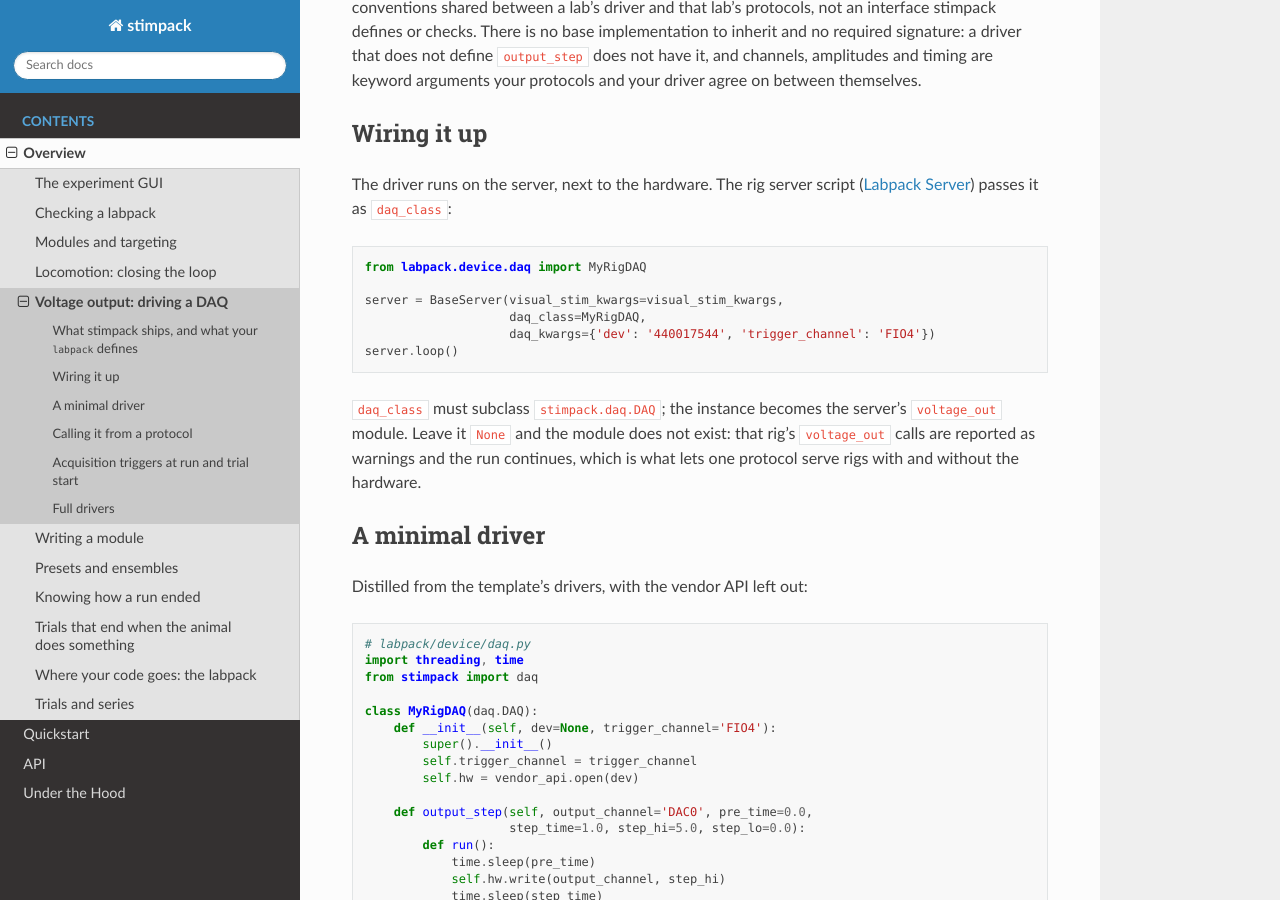
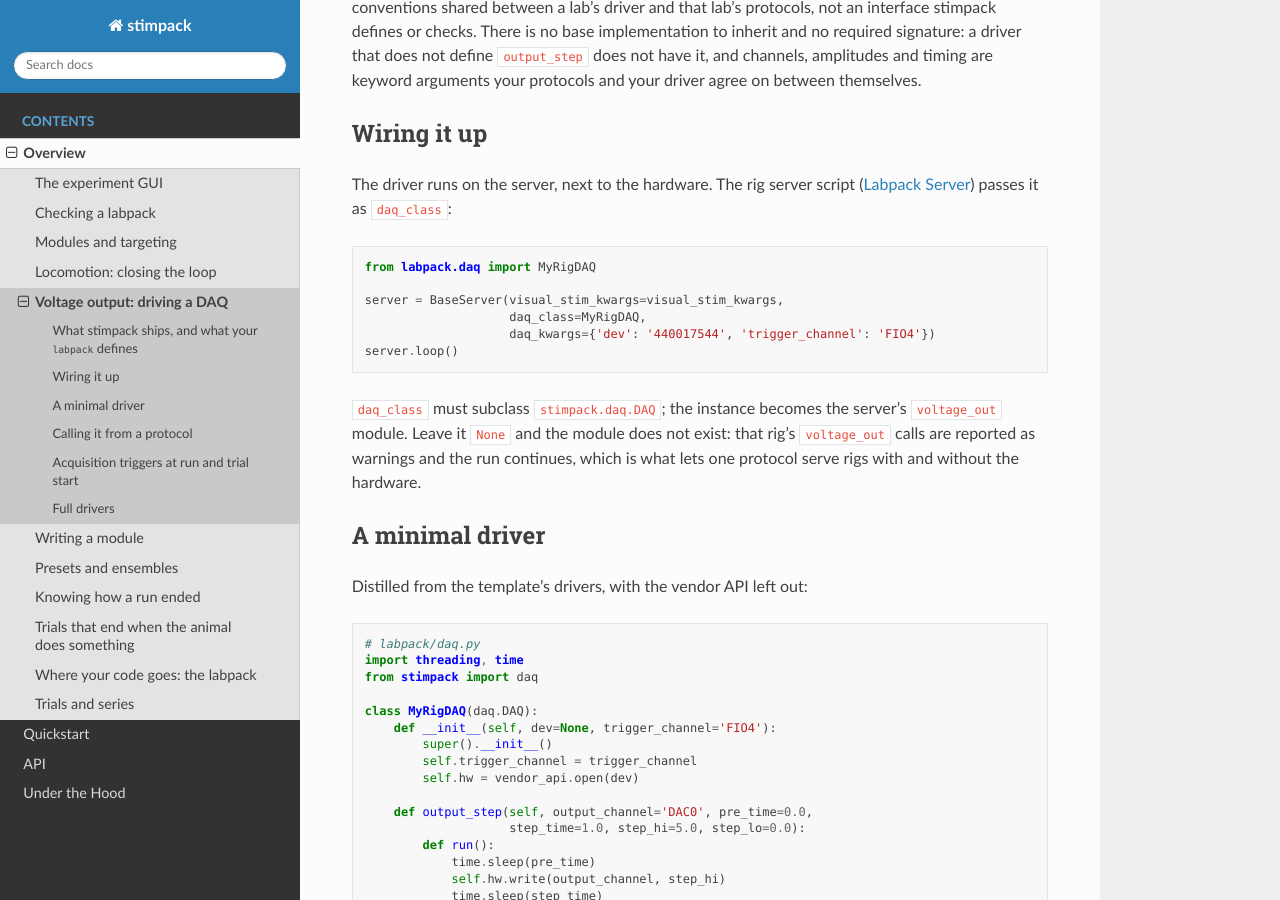
Before and after one commit to ClandininLab/stimpack, a Sphinx documentation site: the page built from docs/source/voltage_out.rst, in a window 1280 px wide and 900 px high, scrolled down 733 px. Built offline with Sphinx 7.4.7 and the Read the Docs theme 3.1.0, drawn with Linux system fonts in a browser that asks for light colours; some of the changed text lies outside the part shown.

Commit message:
Point the docs at the labpacks' flattened trees
labpack-template 9309c33 flattened its internal device grouping the same
way stimpack did; the pages that cite template paths and model labpack
imports follow: locomotion.rst (FtClosedLoopManager import and the
fictrac file, now template_labpack/locomotion/fictrac.py), voltage_out
(labpack/daq.py), labpack_configs and subframes (module_paths examples).

Co-Authored-By: Claude Fable 5 <noreply@anthropic.com>
Claude-Session: https://claude.ai/code/session_01CPhcJNpT2UTPfwvfJKLdVv

```diff
--- a/docs/source/labpack_configs.rst
+++ b/docs/source/labpack_configs.rst
@@ -36,7 +36,7 @@ An example may look like:
       # data: template_labpack/data.py           # class must be named "Data"
       #   Only once it overrides something -- see "Using your own data class" below.
       client: template_labpack/client.py         # class must be named "Client"
-      daq: template_labpack/device/daq.py
+      daq: template_labpack/daq.py
       visual_stim:                               # may be a list of directories
         - template_labpack/visual_stim/example
 
--- a/docs/source/locomotion.rst
+++ b/docs/source/locomotion.rst
@@ -59,7 +59,7 @@ subclass in your ``labpack``, passed to the rig server:
 
 .. code-block:: python
 
-    from your_labpack.device.locomotion.loco_managers.fictrac_managers import FtClosedLoopManager
+    from your_labpack.locomotion.fictrac import FtClosedLoopManager
 
     server = BaseServer(visual_stim_kwargs=visual_stim_kwargs,
                         loco_class=FtClosedLoopManager,
@@ -75,7 +75,7 @@ which is what lets one protocol serve rigs with and without tracking.
 
 **FicTrac** [#fictrac]_, the spherical-treadmill tracker most of our rigs use, ships in the
 ``labpack`` template as a worked example:
-``template_labpack/device/locomotion/loco_managers/fictrac_managers.py``. It launches the FicTrac
+``template_labpack/locomotion/fictrac.py``. It launches the FicTrac
 binary, reads its output stream, and maps the columns FicTrac reports into subject state. Copy and
 adapt it -- the column indices and socket settings at the top of that file are the parts a
 different FicTrac configuration changes. It is in the template rather than in stimpack
--- a/docs/source/subframes.rst
+++ b/docs/source/subframes.rst
@@ -78,7 +78,7 @@ which validates, plays, and looks like it is working. The depth matters as much
 `Limits`_ — 8-bit patterns cannot exceed 120 Hz, so multiplexing means 4-bit.
 
 **2. A driver for it.** ``labpack-template`` ships a DLPC350 driver at
-``template_labpack/device/dlpc350.py`` with a tested ``pattern_mode()``; a lab with that projector
+``template_labpack/dlpc350.py`` with a tested ``pattern_mode()``; a lab with that projector
 can use it as-is. For other hardware, what the rest of this page needs from a driver is only that it
 can be handed an ordered list of channel names.
 
--- a/docs/source/voltage_out.rst
+++ b/docs/source/voltage_out.rst
@@ -37,7 +37,7 @@ Wiring it up
 The driver runs on the server, next to the hardware. The rig server script
 (:doc:`labpack_server`) passes it as ``daq_class``::
 
-    from labpack.device.daq import MyRigDAQ
+    from labpack.daq import MyRigDAQ
 
     server = BaseServer(visual_stim_kwargs=visual_stim_kwargs,
                         daq_class=MyRigDAQ,
@@ -54,7 +54,7 @@ A minimal driver
 
 Distilled from the template's drivers, with the vendor API left out::
 
-    # labpack/device/daq.py
+    # labpack/daq.py
     import threading, time
     from stimpack import daq
 
@@ -144,7 +144,7 @@ object subclass it to forward more. With no ``trigger`` key, no trigger is sent.
 Full drivers
 ============
 
-``labpack-template`` ships complete, working drivers to copy: ``template_labpack/device/daq.py``
+``labpack-template`` ships complete, working drivers to copy: ``template_labpack/daq.py``
 has NI-DAQ drivers (``NIUSB6001``, ``NIUSB6210``, via ``nidaqmx``), a LabJack T-series driver
 (via ``ljm``) with waveform stream-out, and a ``DAQonServer`` subclass that forwards the streaming
 methods; ``server/example_server.py`` shows where ``daq_class`` goes.
```
